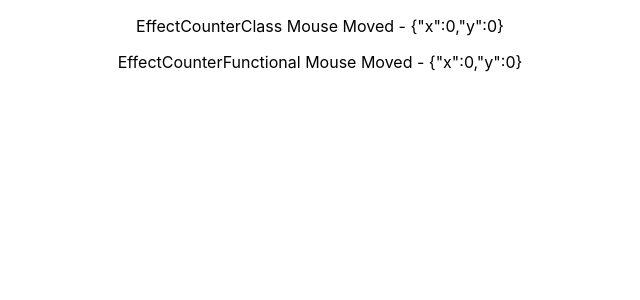
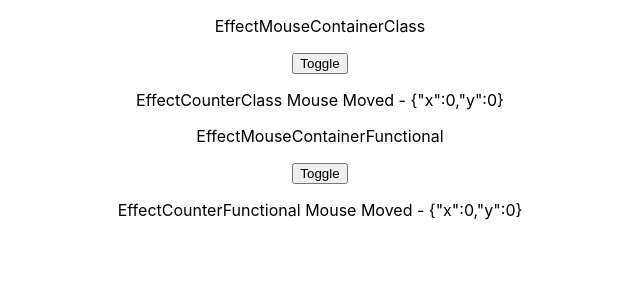
Before and after one commit to priyabratagig/react-hooks, a React (Create React App) app: page / in a window 1280 px wide. Shown: the top 300 px of the page, without its empty margins (320-960 px from the left). Built offline with nearby package versions, Linux system fonts and the light colour scheme.

Commit message:
clear function before component unmount

```diff
--- a/src/App.js
+++ b/src/App.js
@@ -1,8 +1,10 @@
 import './App.css';
 // import StateCounterClass from './Components/useState/StateCounterClass'
 // import StateCounterFunctional from './Components/useState/StateCounterFunctional';
-import EffectCounterClass from './Components/useEffect/EffectCounterClass';
-import EffectCounterFunctional from './Components/useEffect/EffectCounterFunctional';
+// import EffectCounterClass from './Components/useEffect/EffectCounterClass';
+// import EffectCounterFunctional from './Components/useEffect/EffectCounterFunctional';
+import EffectMouseContainerClass from './Components/useEffect/EffectMouseContainerClass';
+import EffectMouseContainerFunctional from './Components/useEffect/EffectMouseContainerFunctional';
 
 // only call hook within react functional components at the top level
 // don't call hooks inside loops, condition, or nested functions
@@ -11,8 +13,10 @@ function App() {
     <div className="App">
       {/* <StateCounterClass /> */}
       {/* <StateCounterFunctional /> */}
-      <EffectCounterClass />
-      <EffectCounterFunctional />
+      {/* <EffectCounterClass /> */}
+      {/* <EffectCounterFunctional /> */}
+      <EffectMouseContainerClass />
+      <EffectMouseContainerFunctional />
     </div>
   );
 }
--- a/src/Components/useEffect/EffectCounterClass.js
+++ b/src/Components/useEffect/EffectCounterClass.js
@@ -9,11 +9,16 @@ export class EffectCounterClass extends Component {
         };
     }
     logMouse = ({ clientX = 0, clientY = 0 }) => {
+        console.log('class mouse moved');
         this.setState({ x: clientX, y: clientY })
     };
     componentDidMount() {
         console.log('AddEventListener');
         window.addEventListener('mousemove', this.logMouse); //only need to be executed once
+    };
+    componentWillUnmount() {
+        //will run before unmount
+        window.removeEventListener('mousemove', this.logMouse);
     };
     render() {
         return (
--- a/src/Components/useEffect/EffectCounterFunctional.js
+++ b/src/Components/useEffect/EffectCounterFunctional.js
@@ -3,11 +3,15 @@ import React, { useState, useEffect } from 'react'
 function EffectCounterFunctional() {
     const [coOrdinates, setCoOrdinates] = useState({ x: 0, y: 0 });
     const logMouse = ({ clientX = 0, clientY = 0 }) => {
+        console.log('functional mouse moved');
         setCoOrdinates({ x: clientX, y: clientY });
     };
     useEffect(() => {
         console.log('AddEventListener');
         window.addEventListener('mousemove', logMouse)
+        return () => { //funtion will run before unmount or useEffect re-run
+            window.removeEventListener('mousemove', logMouse);
+        }
     }, []); //run only once
     return (
         <div>
--- /dev/null
+++ b/src/Components/useEffect/EffectMouseContainerClass.js
@@ -0,0 +1,22 @@
+import React, { Component } from 'react'
+import EffectCounterClass from './EffectCounterClass'
+
+export class EffectMouseContainerClass extends Component {
+    constructor(props) {
+        super(props);
+        this.state = {
+            toggleDisplay: true,
+        };
+    };
+    render() {
+        return (
+            <div>
+                <p>EffectMouseContainerClass</p>
+                <button onClick={() => this.setState({ toggleDisplay: !this.state.toggleDisplay })}>Toggle</button>
+                {this.state.toggleDisplay && <EffectCounterClass />}
+            </div>
+        )
+    }
+}
+
+export default EffectMouseContainerClass
--- /dev/null
+++ b/src/Components/useEffect/EffectMouseContainerFunctional.js
@@ -0,0 +1,15 @@
+import React, { useState } from 'react'
+import EffectCounterFunctional from './EffectCounterFunctional';
+
+function EffectMouseContainerFunctional() {
+    const [toggleDisplay, SetToggleDisplay] = useState(true);
+    return (
+        <div>
+            <p>EffectMouseContainerFunctional</p>
+            <button onClick={() => SetToggleDisplay(!toggleDisplay)}>Toggle</button>
+            {toggleDisplay && <EffectCounterFunctional />}
+        </div>
+    )
+}
+
+export default EffectMouseContainerFunctional
```
